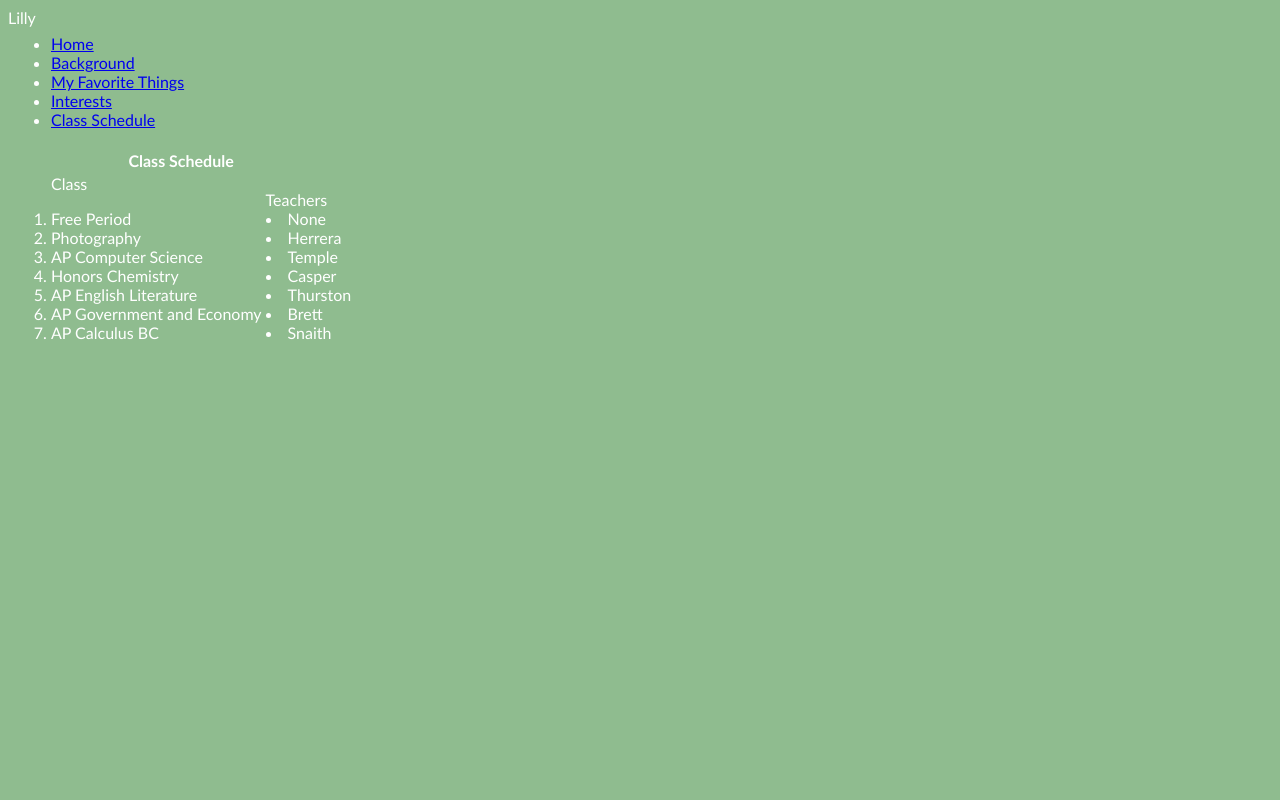
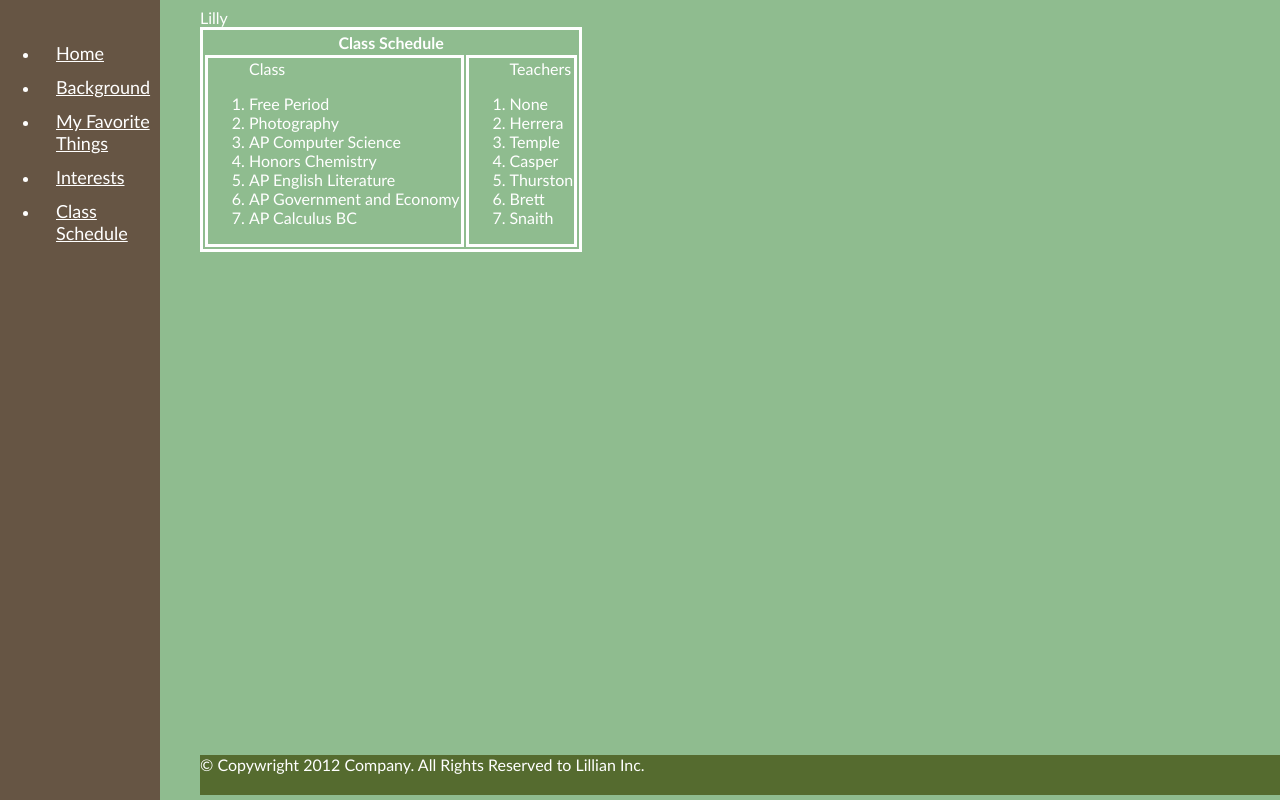
Before and after one commit to lillydatnow/Lilly_Website, a plain HTML site: page Schedule.html in a window 1280 px wide. Drawn offline with Linux system fonts and the light colour scheme; files whose address does not match are found by name.

Commit message:
Added lots of CSS!

```diff
--- a/Schedule.html
+++ b/Schedule.html
@@ -9,17 +9,8 @@
 
 <BODY>
 
-    <nav class="crumbs">
 
-      <table>
-    <thead>
-        <tr>
-            <th colspan="2"></th>
-        </tr>
-    </thead>
-    <tbody>
-        <tr>
-            <td>
+    <div class="sidenav">
 
         <ul>
             <li><A HREF="index.html">Home</A></li>
@@ -29,11 +20,9 @@
             <li><A HREF="Schedule.html">Class Schedule</A></li>
 
         </ul>
-            </td>
-        </tr>
-    </tbody>
-</table>
-    </nav>
+
+
+    </div>
 
 
     <table>
@@ -57,7 +46,8 @@
                     </ol>
                 </td>
                 <td>
-                Teachers
+                    <ul>Teachers</ul>
+                    <ol>
                         <li>None</li>
                         <li>Herrera</li>
                         <li>Temple</li>
@@ -65,11 +55,14 @@
                         <li>Thurston</li>
                         <li>Brett</li>
                         <li>Snaith</li>
+                    </ol>
                 </td>
             </tr>
         </tbody>
     </table>
-
+    <div id="footer">
+        &copy; Copywright 2012 Company. All Rights Reserved to Lillian Inc.
+    </div>
 
 </BODY>
 
--- a/Styles/styles.css
+++ b/Styles/styles.css
@@ -2,6 +2,7 @@ body {
     background-color: darkseagreen;
     font-family: candara;
     color: white;
+    margin-left: 200px;
 }
 
 a:hover {
@@ -10,28 +11,30 @@ a:hover {
 }
 
 #footer {
-    position: absolute;
-    bottom: 10px;
+    position: fixed;
+    bottom: 0;
     background-color: darkolivegreen;
     width: 100%;
     height: 40px;
+    margin-bottom: 5px;
 }
+
 #wrapper {
     padding: 20px;
     font-size: 20px;
-  border: 20px solid rgba(0,0,0,0.5);
+    border: 20px solid rgba(0, 0, 0, 0.5);
 }
 
 H2 {
     font-family: Candara;
-
+    font-weight: bold;
 }
 
 #main {
     background-color: darkseagreen;
     margin: 2%;
     padding: 2%;
-  border: 50px solid rgba(0,0,0,0.5);
+    border: 50px solid rgba(0, 0, 0, 0.5);
     width: 50%;
 }
 
@@ -42,14 +45,24 @@ H2 {
     z-index: 1;
     top: 0;
     left: 0;
-  background-color: #111;
+    background-color: #654;
     overflow-x: hidden;
     padding-top: 20px;
 }
 
 .sidenav a {
     padding: 6px 8px 6px 16px;
-  font-size: 25px;
-  color: #818181;
+    font-size: 18px;
+    color: white;
     display: block;
 }
+
+table,
+td {
+    border: 3px solid;
+    border-color: white;
+}
+
+.margin {
+    margin-bottom: 70px;
+}
```
Also changed, not shown: Background.html (+8 -18 lines), Interests.html (+6 -17 lines), favorites.html (+7 -16 lines), index.html (+6 -17 lines). Lines whose indentation alone changed are shown as unchanged.
